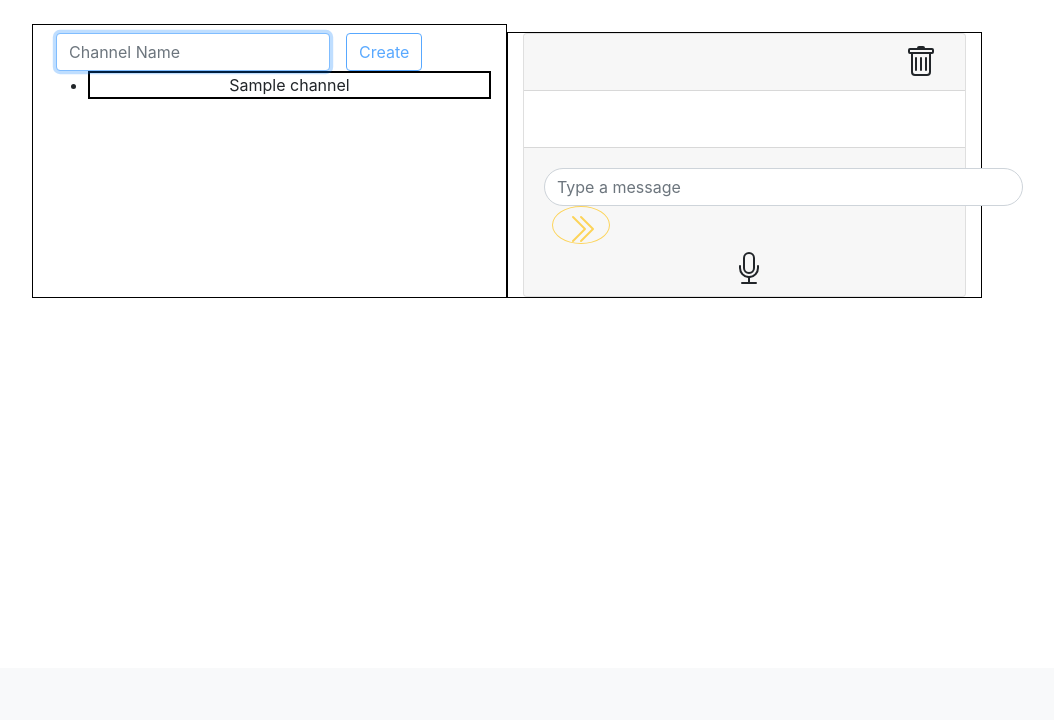
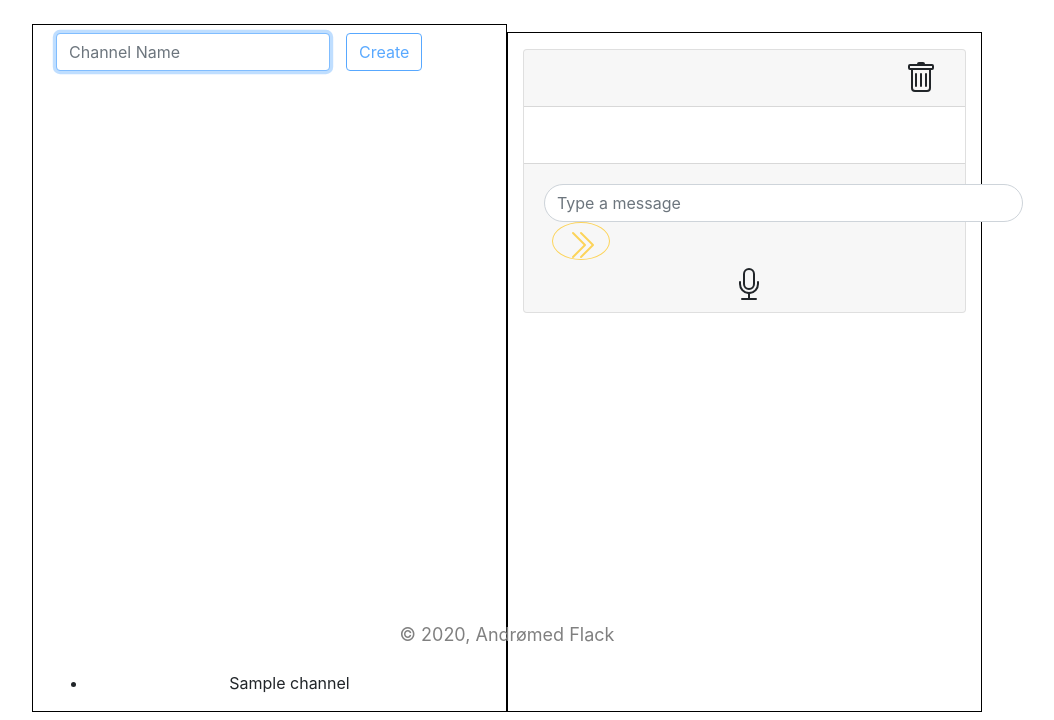
Before and after one commit to PriyanshBordia/Flack, a Flask app: template templates/chat_window.html in a window 1280 px wide. Shown: the part 132-852 px from the top of the page, without its empty margins (133-1187 px from the left). Before the commit the page ends 430 px from the top, so only its background shows below. Run offline with Flask 2, Linux system fonts and the light colour scheme; the template is opened without the code that fills it: most values are stand-ins (such as "Sample title", 1, 10 or a date in 2020); some libraries are stand-ins or nearby versions.

Commit message:
filed changed

```diff
--- a/application.py
+++ b/application.py
@@ -79,3 +79,6 @@ def text_message(data):
 	Chat_Rooms[selection].append(message)
 
 	emit("display message", {'selection': selection, 'message': message}, broadcast=True)
+
+if __name__ == "__main__":
+	app.run(debug=True, host="0.0.0.0")
--- a/static/styles/css/style.css
+++ b/static/styles/css/style.css
@@ -16,17 +16,43 @@
 
 }
 
-.channel-list-window li
+.channel-list-window > li
 {
     border: 2px solid black;
 }
 
-#channel-list
-{
+#channel-list {
     margin: 20px;
     padding: 20px;
     text-align: center;
 }
+
+/* Scroll Bar */
+demoScroll {
+  height: 300px;
+  overflow-y: auto;
+  width: 50px;
+}
+
+.h600 {
+  height: 600px;
+}
+
+.sc3::-webkit-scrollbar {
+    width: 10px;
+    height: 10px;
+}
+
+.sc3::-webkit-scrollbar-track {
+  background-color: transparent;
+  border-radius: 10px;
+}
+
+.sc3::-webkit-scrollbar-thumb {
+  background-color: rgba(0, 0, 0, 0.4);
+  border-radius: 10px;
+}
+
 
 .chat-room-window
 {
@@ -49,8 +75,8 @@ footer
     transition-duration: 0.4s;
 }
 
-.button:hover
+footer: hover
 {
-    background-color: none;
     color: rgb(120,81,169);
+    background-color: white;
 }
--- a/static/styles/js/chat_window.js
+++ b/static/styles/js/chat_window.js
@@ -167,6 +167,23 @@ document.addEventListener('DOMContentLoaded', () => {
 
 			socket.emit('send message', {'Channel_name': Channel_name, 'New_message': New_message});
 
+			return false;
+		};
+
+		document.querySelector('#clear_chat_history').onclick = () => {
+
+			if (localStorage.getItem('current_channel') !== 'null')
+			{
+				Channel_name = localStorage.getItem('#current_channel');
+
+				document.querySelector('#messages-list').innerHTML = '';
+
+				messages[Channel_name] = [];
+
+				localStorage.setItem('messages', JSON.stringify(messages));
+			}
+
+			return false;
 		};
 
 	});
@@ -205,21 +222,21 @@ document.addEventListener('DOMContentLoaded', () => {
 
 	});
 
-	// socket.on('view_chat_room_msgs', data => {
+	socket.on('view chat room msgs', data => {
 
-	// 	const selection = data.selection;
+		const selection = data.selection;
 
-	// 	const messages = data.messages;
+		const messages = data.messages;
 
-	// 	for (let i = messages[selection].length - 1; i >= 0; i--)
-	// 	{
-	// 		const li = document.createElement('li');
-	// 		li.innerHTML = messages[selection][i];
-	// 		li.setAttribute('class', 'alert alert-info');
+		for (let i = messages[selection].length - 1; i >= 0; i--)
+		{
+			const li = document.createElement('li');
+			li.innerHTML = messages[selection][i];
+			li.setAttribute('class', 'alert alert-info');
 
-	// 		document.querySelector('#messages-list').append(li);
-	// 	}
-	// });
+			document.querySelector('#messages-list').append(li);
+		}
+	});
 
 	function Today_Date()
 	{
--- a/templates/chat_window.html
+++ b/templates/chat_window.html
@@ -34,6 +34,9 @@
                     <button class="create_channel btn btn-outline-primary form-control ml-3"> Create </button>
                 </form>
                 <ul id="channels-list">
+                    <div class='demoScroll sc3'>
+                        <div class='h600'></div>
+                    </div>
                     {% for channel in channels %}
                         <li> {{ channel }} </li>
                     {% endfor %}
@@ -41,19 +44,22 @@
             </div>
 
             <div class="col-lg-5 col-md-6 col-sm-8 col-6 chat-room-window text-center mt-4">
-                <div class="card">
+                <div class="card mt-3">
                     <div class="card-header form-inline">
-                        <h4 id="chat-room-name">
-                        </h4>
-                        <svg class="bi bi-trash mr-2 ml-auto" width="2em" height="2em" viewBox="0 0 16 16" fill="currentColor" xmlns="http://www.w3.org/2000/svg">
-                            <path d="M5.5 5.5A.5.5 0 0 1 6 6v6a.5.5 0 0 1-1 0V6a.5.5 0 0 1 .5-.5zm2.5 0a.5.5 0 0 1 .5.5v6a.5.5 0 0 1-1 0V6a.5.5 0 0 1 .5-.5zm3 .5a.5.5 0 0 0-1 0v6a.5.5 0 0 0 1 0V6z"/>
-                            <path fill-rule="evenodd" d="M14.5 3a1 1 0 0 1-1 1H13v9a2 2 0 0 1-2 2H5a2 2 0 0 1-2-2V4h-.5a1 1 0 0 1-1-1V2a1 1 0 0 1 1-1H6a1 1 0 0 1 1-1h2a1 1 0 0 1 1 1h3.5a1 1 0 0 1 1 1v1zM4.118 4L4 4.059V13a1 1 0 0 0 1 1h6a1 1 0 0 0 1-1V4.059L11.882 4H4.118zM2.5 3V2h11v1h-11z"/>
-                        </svg>
+                        <h4 id="chat-room-name"></h4>
+                        <div id="clear_chat_history" class="mr-2 ml-auto">
+                            <svg class="bi bi-trash" width="2em" height="2em" viewBox="0 0 16 16" fill="currentColor" xmlns="http://www.w3.org/2000/svg">
+                                <path d="M5.5 5.5A.5.5 0 0 1 6 6v6a.5.5 0 0 1-1 0V6a.5.5 0 0 1 .5-.5zm2.5 0a.5.5 0 0 1 .5.5v6a.5.5 0 0 1-1 0V6a.5.5 0 0 1 .5-.5zm3 .5a.5.5 0 0 0-1 0v6a.5.5 0 0 0 1 0V6z"/>
+                                <path fill-rule="evenodd" d="M14.5 3a1 1 0 0 1-1 1H13v9a2 2 0 0 1-2 2H5a2 2 0 0 1-2-2V4h-.5a1 1 0 0 1-1-1V2a1 1 0 0 1 1-1H6a1 1 0 0 1 1-1h2a1 1 0 0 1 1 1h3.5a1 1 0 0 1 1 1v1zM4.118 4L4 4.059V13a1 1 0 0 0 1 1h6a1 1 0 0 0 1-1V4.059L11.882 4H4.118zM2.5 3V2h11v1h-11z"/>
+                            </svg>
+                        </div>
                     </div>
+
                     <div class="card-body">
                         <ul id="messages-list">
                         </ul>
                     </div>
+
                     <div class="card-footer">
                         <form id="form_new_msg" class="form-inline mr-2 mb-2 mt-2 ml-auto">
                             <input id="message_text" class="form-control rounded-pill" type="text" name="text_message" autocomplete="off" autofocus placeholder="Type a message" size="40" required/>
--- a/templates/index.html
+++ b/templates/index.html
@@ -6,7 +6,6 @@
 
 {% block body %}
 
-        <div style="background-image: url({{ url_for('static', filename='images/people2.png') }})">
     <nav class="navbar navbar-expand-lg navbar-light bg-light ">
         <a class="navbar-brand" href="#"> Flack </a>
         <button class="navbar-toggler" type="button" data-toggle="collapse" data-target="#navbarNavAltMarkup" aria-controls="navbarNavAltMarkup" aria-expanded="false" aria-label="Toggle navigation">
@@ -23,9 +22,4 @@
         </div>
     </nav>
 
-            <footer class="button fixed-bottom">
-                &copy; 2020, Andrømed Flack
-            </footer>
-        </div>
-
 {% endblock %}
--- a/templates/layout.html
+++ b/templates/layout.html
@@ -26,5 +26,9 @@
     <body>
         {% block body %}
         {% endblock %}
+
+        <footer class="button fixed-bottom">
+            &copy; 2020, Andrømed Flack
+        </footer>
     </body>
 </html>
```
Lines whose indentation alone changed are shown as unchanged.
